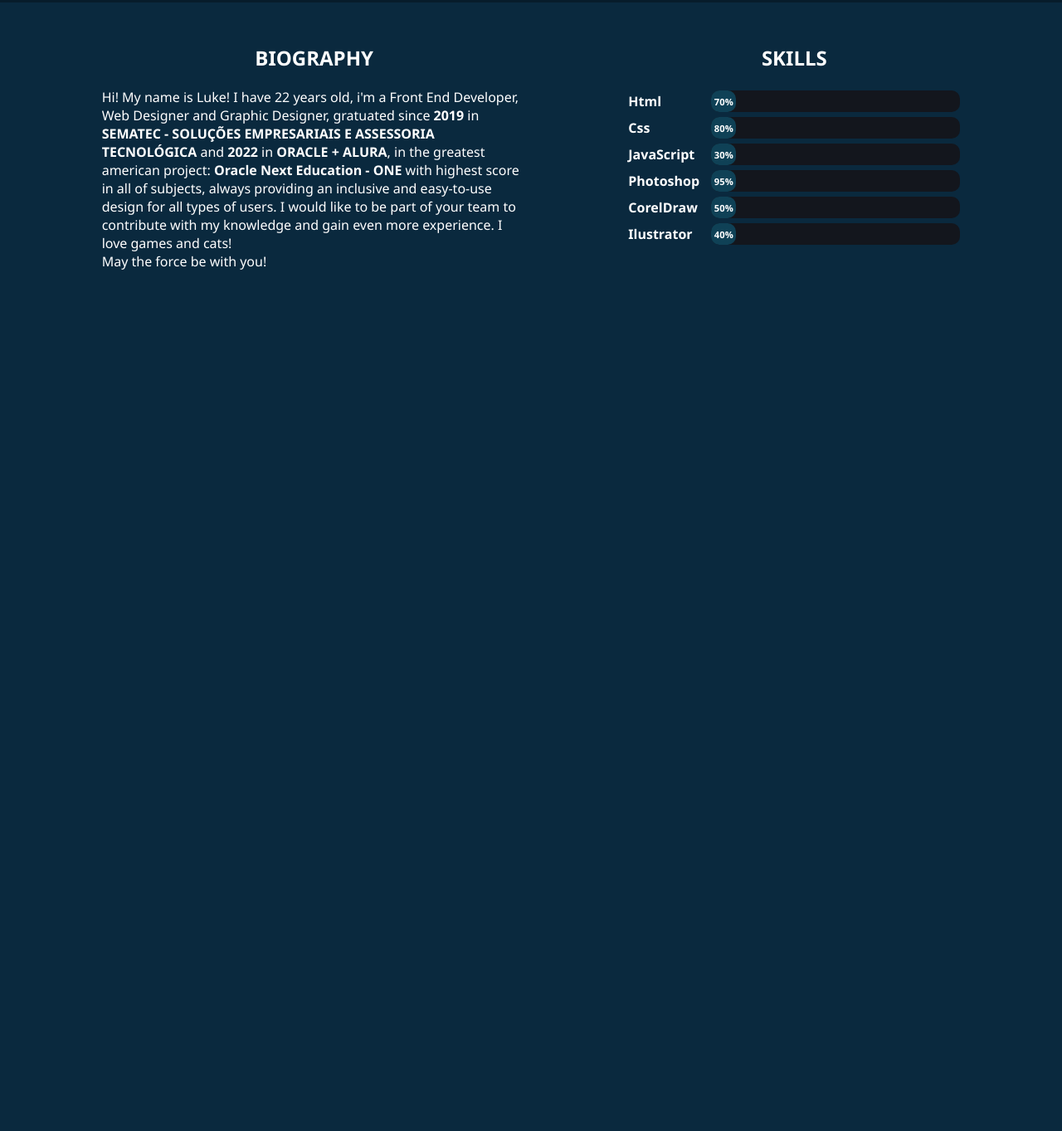
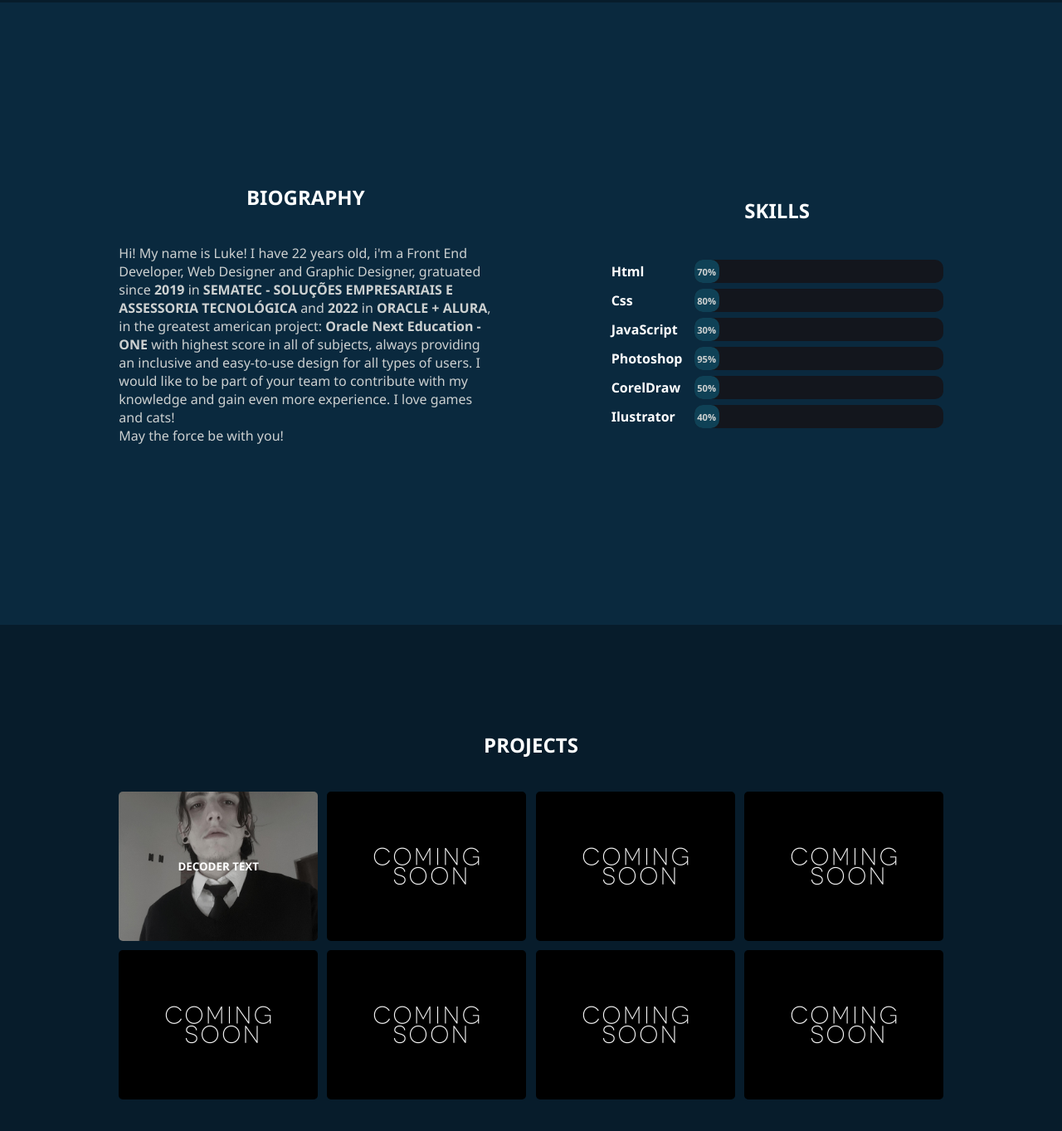
Before and after one commit to LuKeDSP/luke-portfolio, a plain HTML site: page index.html in a window 1280 px wide. Shown: the part 797-2160 px from the top of the page at 83% size. Before the commit the page ends 1123 px from the top, so only its background shows below. Drawn offline with Linux system fonts and the light colour scheme.

Commit message:
Atualização

```diff
--- /dev/null
+++ b/assets/css/projetos.css
@@ -0,0 +1,121 @@
+.projects {
+    display: flex;
+    flex-direction: column;
+    align-items: center;
+    justify-content: center;
+    width: 100vw;
+    height: calc(100vh - 50px);
+    background-color: #00000050;
+}
+
+.projects__grid {
+    display: grid;
+    grid-gap: .7rem;
+    grid-template-columns: 240px 240px 240px 240px;
+    grid-template-rows: 180px 180px;
+    margin-bottom: 50px;
+}
+
+.projects__grid___itens {
+    width: 100%;
+    height: 100%;
+}
+
+.projects__grid___item1,
+.projects__grid___item2,
+.projects__grid___item3,
+.projects__grid___item4,
+.projects__grid___item5,
+.projects__grid___item6,
+.projects__grid___item7,
+.projects__grid___item8 {
+    transition: .2s;
+    background-position: center;
+    background-size: cover;
+    background-repeat: no-repeat;
+    border-radius: 5px;
+    border-style: none;
+    font-family: 'Segoe UI', Tahoma, Geneva, Verdana, sans-serif;
+    color: white;
+    font-weight: bolder;
+    text-transform: uppercase;
+}
+
+.projects__grid___item1:hover,
+.projects__grid___item2:hover,
+.projects__grid___item3:hover,
+.projects__grid___item4:hover,
+.projects__grid___item5:hover,
+.projects__grid___item6:hover,
+.projects__grid___item7:hover,
+.projects__grid___item8:hover {
+    cursor: pointer;
+    transform: scale(1.15);
+    border-radius: 10px;
+    -webkit-box-shadow: 0px 0px 20px 5px rgba(0,0,0,0.5);
+    box-shadow: 0px 0px 20px 5px rgba(0,0,0,0.5);
+}
+
+.projects__grid___item1 {
+    width: 100%;
+    height: 100%;
+    grid-column: 1/1;
+    grid-row: 1/1;
+    background-image: url(/assets/img/eu.jpg);
+}
+
+.projects__grid___item2 {
+    width: 240px;
+    height: 100%;
+    grid-column: 2/2;
+    grid-row: 1/1;
+    background-image: url(/assets/img/breve.jpg);
+}
+
+.projects__grid___item3 {
+    width: 100%;
+    height: 100%;
+    grid-column: 3/3;
+    grid-row: 1/1;
+    background-image: url(/assets/img/breve.jpg);
+}
+
+.projects__grid___item4 {
+    width: 100%;
+    height: 100%;
+    grid-column: 4/4;
+    grid-row: 1/1;
+    background-image: url(/assets/img/breve.jpg);
+}
+
+.projects__grid___item5 {
+    width: 100%;
+    height: 100%;
+    grid-column: 1/1;
+    grid-row: 2/2;
+    background-image: url(/assets/img/breve.jpg);
+}
+
+.projects__grid___item6 {
+    width: 100%;
+    height: 100%;
+    grid-column: 2/2;
+    grid-row: 2/2;
+    background-image: url(/assets/img/breve.jpg);
+}
+
+.projects__grid___item7 {
+    width: 100%;
+    height: 100%;
+    grid-column: 3/3;
+    grid-row: 2/2;
+    background-image: url(/assets/img/breve.jpg);
+}
+
+.projects__grid___item8 {
+    width: 100%;
+    height: 100%;
+    grid-column: 4/4;
+    grid-row: 2/2;
+    background-image: url(/assets/img/breve.jpg);
+}
--- a/assets/css/sobre.css
+++ b/assets/css/sobre.css
@@ -1,27 +1,29 @@
 .titulos {
-    margin: 50px 0 20px 0;
+    margin: 0 0 40px 0;
     text-transform: uppercase;
     font-weight: bolder;
     font-family: 'Segoe UI', Tahoma, Geneva, Verdana, sans-serif;
-    color: white;
+    color: #fdffff;
 }
 
 .sobre {
     display: flex;
     justify-content: space-evenly;
+    align-items: center;
     width: 100vw;
+    height: calc(100vh - 50px);
 }
 
 .sobre__bio {
     display: flex;
     flex-direction: column;
     align-items: center;
-    width: 40%;
+    width: 450px;
 }
 
 .sobre__bio p {
     font-family: 'Segoe UI', Tahoma, Geneva, Verdana, sans-serif;
-    color: white;
+    color: #cdd1d1;
 }
 
 .sobre__habilidade {
@@ -34,7 +36,7 @@
     display: grid;
     align-items: center;
     grid-template-columns: 100px 150px 150px;
-    grid-template-rows: 32px 32px 32px 32px 32px 32px;
+    grid-template-rows: 35px 35px 35px 35px 35px 35px;;
 }
 
 .sobre__habilidade___linguagem____html,
@@ -45,7 +47,7 @@
 .sobre__habilidade___linguagem____illustrator {
     font-weight: bolder;
     font-family: 'Segoe UI', Tahoma, Geneva, Verdana, sans-serif;
-    color: white;
+    color: #ffffff;
 }
 
 .sobre__habilidade___linguagem____html {
@@ -135,7 +137,7 @@
     font-weight: bolder;
     font-size: .7rem;
     font-family: 'Segoe UI', Tahoma, Geneva, Verdana, sans-serif;
-    color: white;
+    color: #cdd1d1;
     background-color: #0f4156;
 }
 
--- a/index.html
+++ b/index.html
@@ -7,6 +7,7 @@
     <link rel="stylesheet" href="assets/css/cabecalho.css">
     <link rel="stylesheet" href="assets/css/apresentacao.css">
     <link rel="stylesheet" href="assets/css/sobre.css">
+    <link rel="stylesheet" href="assets/css/projetos.css">
     <title>Luke Pilatti - Portfolio</title>
 </head>
 
@@ -14,7 +15,7 @@
     <header class="cabecalho">
         <h1 class="cabecalho__titulo">Luke Pilatti</h1>
         <ul class="cabecalho__menu">
-            <li><input class="cabecalho__menu___item" id="homebtn" type="button" value="Home"></li>
+            <li><input class="cabecalho__menu___item" id="startbtn" type="button" value="Start"></li>
             <li><input class="cabecalho__menu___item" id="aboutbtn" type="button" value="About"></li>
             <li><input class="cabecalho__menu___item" id="projectsbtn" type="button" value="Projects"></li>
             <li><input class="cabecalho__menu___item" id="contactmebtn" type="button" value="Contact-me"></li>
@@ -79,5 +80,19 @@
         </div>
     </section>
 
+    <section class="projects">
+        <h1 class="titulos">Projects</h1>
+        <div class="projects__grid">
+            <div class="projects__grid___itens"><input class="projects__grid___item1" type="button" value="Decoder Text"></div>
+            <div class="projects__grid___itens"><input class="projects__grid___item2" type="button"></div>
+            <div class="projects__grid___itens"><input class="projects__grid___item3" type="button"></div>
+            <div class="projects__grid___itens"><input class="projects__grid___item4" type="button"></div>
+            <div class="projects__grid___itens"><input class="projects__grid___item5" type="button"></div>
+            <div class="projects__grid___itens"><input class="projects__grid___item6" type="button"></div>
+            <div class="projects__grid___itens"><input class="projects__grid___item7" type="button"></div>
+            <div class="projects__grid___itens"><input class="projects__grid___item8" type="button"></div>
+        </div>
+    </section>
+
 </body>
 </html>
```
Also changed, not shown: assets/img/breve.jpg (added).
